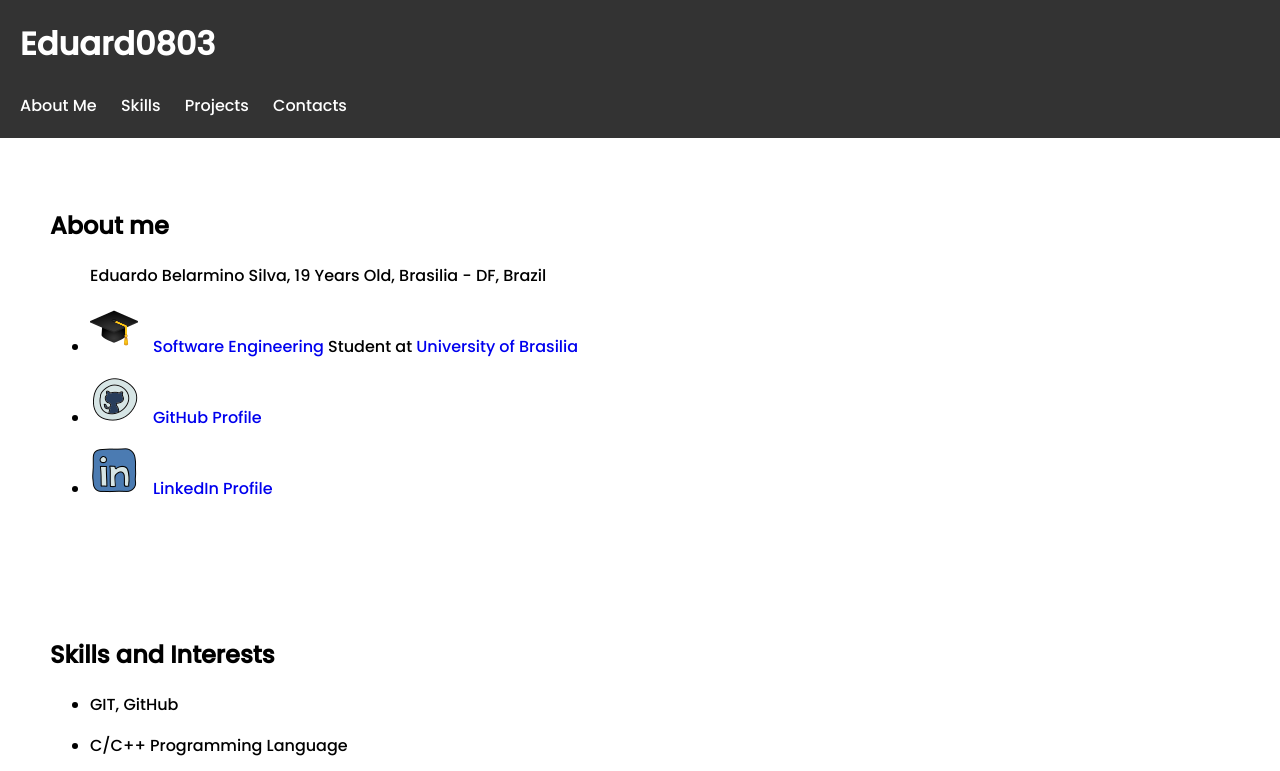
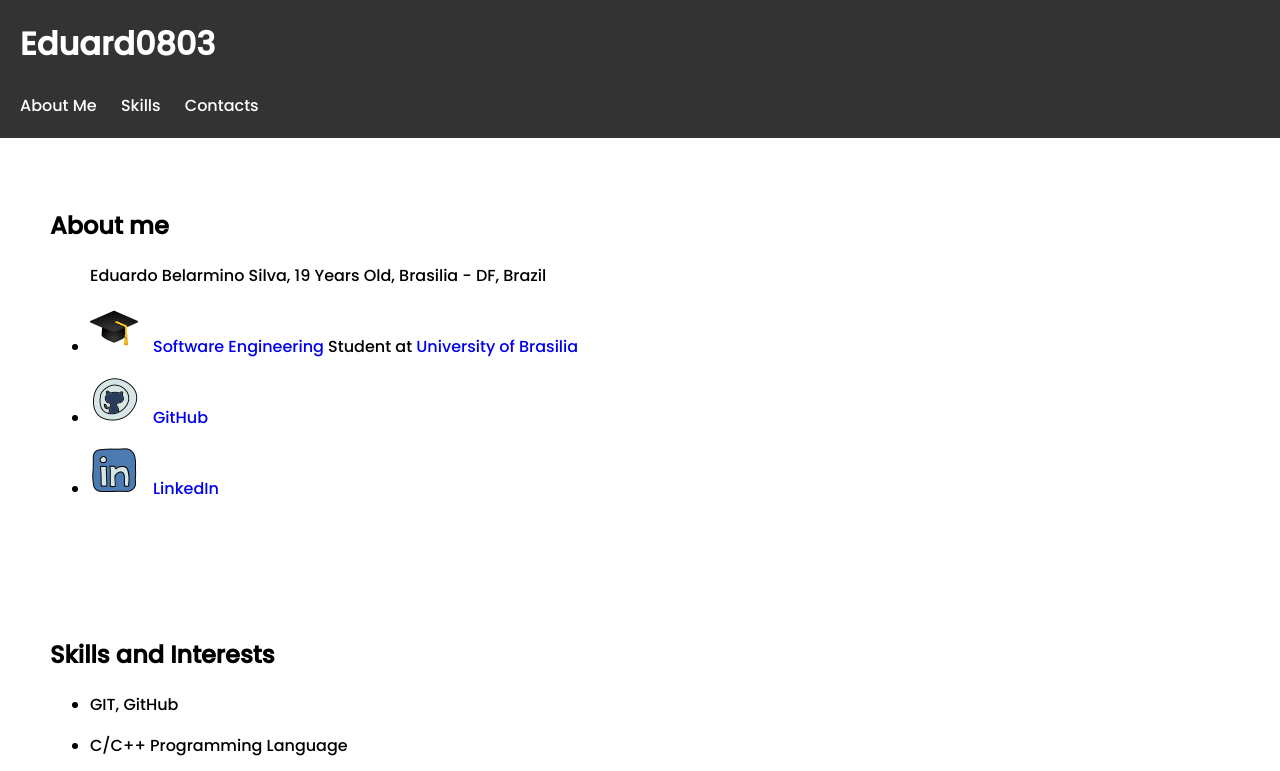
Before and after one commit to Eduard0803/eduard0803.github.io, a plain HTML site: page index.html in a window 1280 px wide. Shown: the top 771 px of the page. Drawn offline with Linux system fonts and the light colour scheme.

Commit message:
Update index.html and comment projects section

```diff
--- a/index.html
+++ b/index.html
@@ -19,7 +19,7 @@
 			<ul>
 				<li><a href="#about">About Me</a></li>
 				<li><a href="#skills">Skills</a></li>
-				<li><a href="#projects">Projects</a></li>
+				<!-- <li><a href="#projects">Projects</a></li> -->
 				<li><a href="#contact">Contacts</a></li>
 			</ul>
 		</nav>
@@ -36,11 +36,11 @@
 			</li>
 			<li>
 				<p><a href="https://github.com/eduard0803/"><img src="images/github_icon.png"
-							style="margin-right: 15px;">GitHub Profile</a></p>
+							style="margin-right: 15px;">GitHub</a></p>
 			</li>
 			<li>
 				<p><a href="https://www.linkedin.com/in/eduard05/"><img src="images/linkedin_icon.png"
-							style="margin-right: 15px;">LinkedIn Profile</a></p>
+							style="margin-right: 15px;">LinkedIn</a></p>
 			</li>
 		</ul>
 	</section>
@@ -90,6 +90,7 @@
 					<li>PostgreSQL</li>
 					<li>MySQL</li>
 					<li>Redis</li>
+					<li>MongoDB</li>
 				</ul>
 			</li>
 			<li>
@@ -107,7 +108,7 @@
 			</li>
 		</ul>
 	</section>
-
+<!--
 	<section id="projects">
 		<table border="1">
 			<th colspan="3">Projects</th>
@@ -166,7 +167,8 @@
 				<th>System for managing for <a href="https://sindpol.org.br">SINDPOL-DF</a></th>
 			</tr>
 		</table>
-	</section>
+	</section> -->
+
 	<section id="contact">
 		<h2>Contacts</h2>
 		<div style="display: inline;">
```
